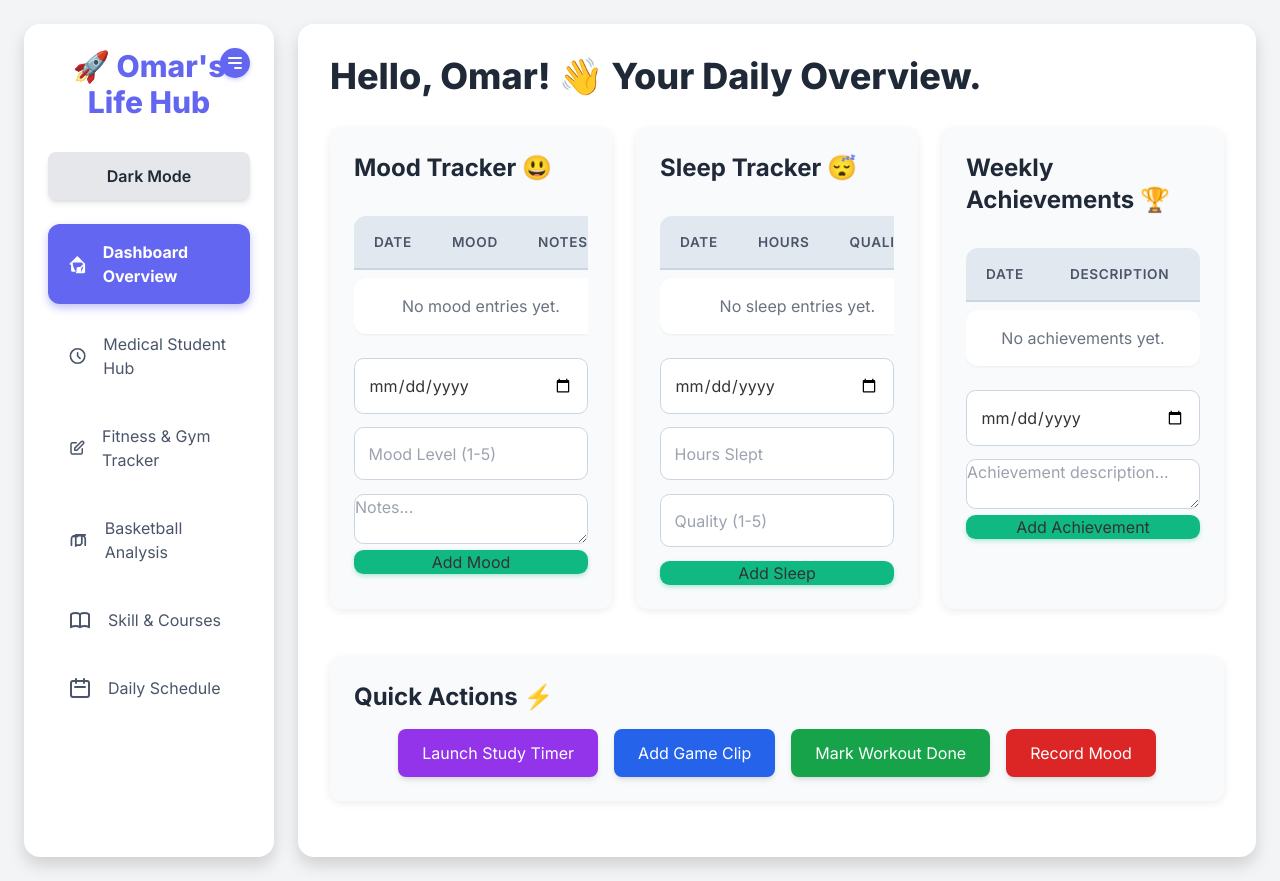
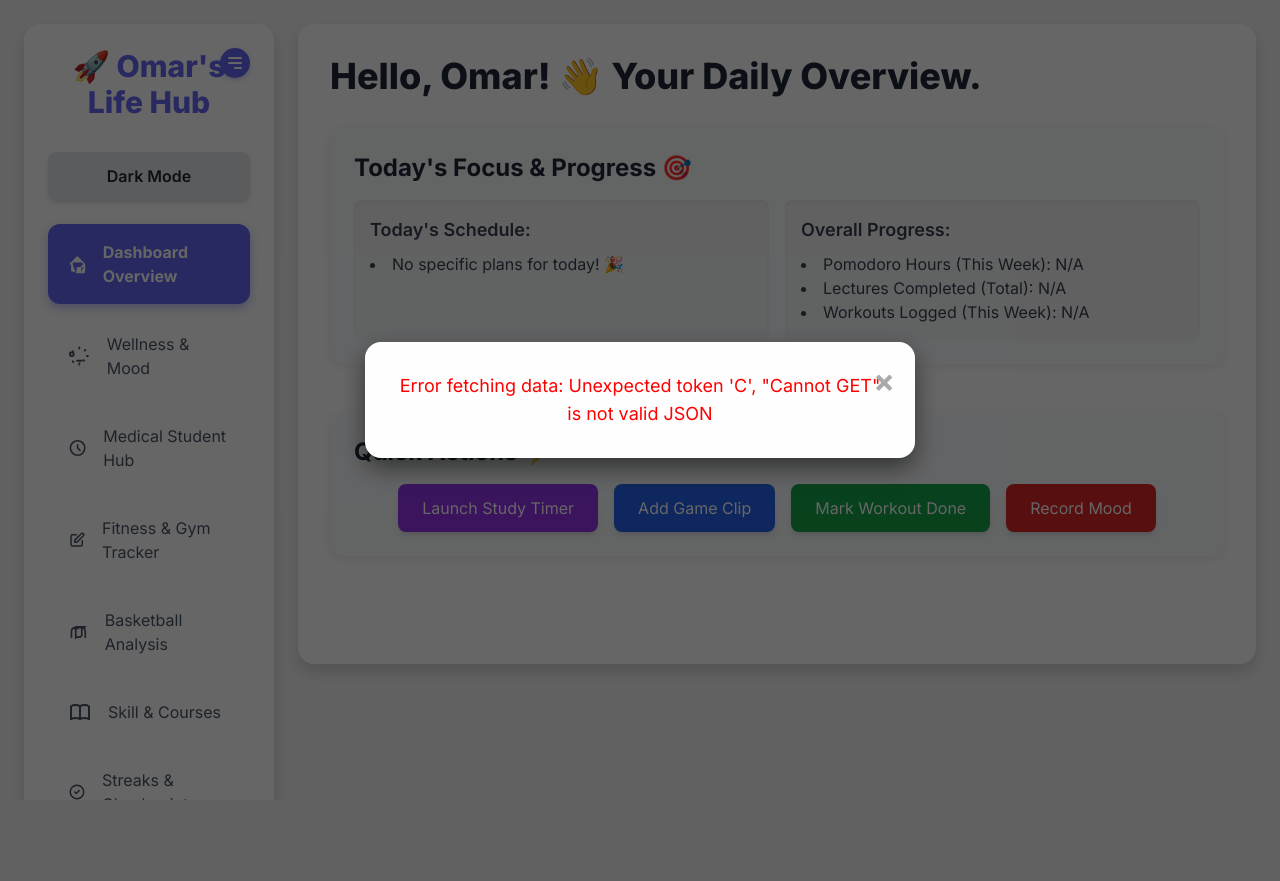
Before and after one commit to Omarelhaq-fi/omarelhaq, a Flask app: page / in a window 1280 px wide. After the commit the page ends 800 px from the top, so only its background shows below. Run offline with Flask 3, Linux system fonts and the light colour scheme; data that the repository does not hold is empty; some libraries are stand-ins or nearby versions.

Commit message:
Update index.html

```diff
--- a/templates/index.html
+++ b/templates/index.html
@@ -399,6 +399,12 @@
                         <a href="#home" class="nav-link active" data-section="home">
                             <svg class="w-6 h-6 mr-4" fill="none" stroke="currentColor" viewBox="0 0 24 24" xmlns="http://www.w3.org/2000/svg"><path stroke-linecap="round" stroke-linejoin="round" stroke-width="2" d="M3 12l2-2m0 0l7-7 7 7M5 10v10a1 1 0 001 1h3m10-11l2 2m0 0l-7 7m7-7v10a1 1 0 01-1 1h-3m-6 0a1 1 0 001-1v-4a1 1 0 011-1h2a1 1 0 011 1v4a1 1 0 001 1m-6 0h6"></path></svg>
                             <span>Dashboard Overview</span>
+                        </a>
+                    </li>
+                    <li>
+                        <a href="#wellness" class="nav-link" data-section="wellness">
+                            <svg class="w-6 h-6 mr-4" fill="none" stroke="currentColor" viewBox="0 0 24 24" xmlns="http://www.w3.org/2000/svg"><path stroke-linecap="round" stroke-linejoin="round" stroke-width="2" d="M9.663 17h4.673M12 3v1m6.364 1.636l-.707.707M21 12h-1M16.364 16.364l.707.707M12 21v-1m-6.364-1.636l-.707-.707M3 12H4M4.636 7.636l.707-.707M6 10a2 2 0 11-4 0 2 2 0 014 0z"></path></svg>
+                            <span>Wellness & Mood</span>
                         </a>
                     </li>
                     <li>
@@ -426,9 +432,9 @@
                         </a>
                     </li>
                     <li>
-                        <a href="#daily-schedule" class="nav-link" data-section="daily-schedule">
-                            <svg class="w-6 h-6 mr-4" fill="none" stroke="currentColor" viewBox="0 0 24 24" xmlns="http://www.w3.org/2000/svg"><path stroke-linecap="round" stroke-linejoin="round" stroke-width="2" d="M8 7V3m8 4V3m-9 8h10M5 21h14a2 2 0 002-2V7a2 2 0 00-2-2H5a2 2 0 00-2 2v12a2 2 0 002 2z"></path></svg>
-                            <span>Daily Schedule</span>
+                        <a href="#streaks-checkpoints" class="nav-link" data-section="streaks-checkpoints">
+                            <svg class="w-6 h-6 mr-4" fill="none" stroke="currentColor" viewBox="0 0 24 24" xmlns="http://www.w3.org/2000/svg"><path stroke-linecap="round" stroke-linejoin="round" stroke-width="2" d="M9 12l2 2 4-4m6 2a9 9 0 11-18 0 9 9 0 0118 0z"></path></svg>
+                            <span>Streaks & Checkpoints</span>
                         </a>
                     </li>
                 </ul>
@@ -444,76 +450,24 @@
                         Hello, Omar! 👋 Your Daily Overview.
                     </h2>
                     <div class="grid grid-cols-1 md:grid-cols-2 lg:grid-cols-3 gap-6">
-                        <!-- Mood Tracker Card -->
-                        <div class="card">
-                            <h3 class="text-2xl font-bold mb-4 text-gray-800 dark:text-gray-100">Mood Tracker 😃</h3>
-                            <div class="data-table-container">
-                                <table class="data-table">
-                                    <thead>
-                                        <tr>
-                                            <th>Date</th>
-                                            <th>Mood</th>
-                                            <th>Notes</th>
-                                        </tr>
-                                    </thead>
-                                    <tbody id="mood-list">
-                                        <tr><td colspan="3" class="text-center text-gray-500 dark:text-gray-400">Loading moods...</td></tr>
-                                    </tbody>
-                                </table>
-                            </div>
-                            <div class="mt-4">
-                                <input type="date" id="mood-date" class="mb-2">
-                                <input type="number" id="mood-level" placeholder="Mood Level (1-5)" min="1" max="5" class="mb-2">
-                                <textarea id="mood-notes" placeholder="Notes..." rows="2"></textarea>
-                                <button onclick="addMood()" class="add-btn w-full">Add Mood</button>
-                            </div>
-                        </div>
-
-                        <!-- Sleep Tracker Card -->
-                        <div class="card">
-                            <h3 class="text-2xl font-bold mb-4 text-gray-800 dark:text-gray-100">Sleep Tracker 😴</h3>
-                            <div class="data-table-container">
-                                <table class="data-table">
-                                    <thead>
-                                        <tr>
-                                            <th>Date</th>
-                                            <th>Hours</th>
-                                            <th>Quality</th>
-                                    </tr>
-                                </thead>
-                                <tbody id="sleep-list">
-                                    <tr><td colspan="3" class="text-center text-gray-500 dark:text-gray-400">Loading sleep data...</td></tr>
-                                </tbody>
-                            </table>
-                        </div>
-                        <div class="mt-4">
-                            <input type="date" id="sleep-date" class="mb-2">
-                            <input type="number" id="hours-slept" placeholder="Hours Slept" step="0.1" class="mb-2">
-                            <input type="number" id="sleep-quality" placeholder="Quality (1-5)" min="1" max="5" class="mb-2">
-                            <button onclick="addSleep()" class="add-btn w-full">Add Sleep</button>
-                        </div>
-                    </div>
-
-                    <!-- Achievements Card -->
-                    <div class="card">
-                        <h3 class="text-2xl font-bold mb-4 text-gray-800 dark:text-gray-100">Weekly Achievements 🏆</h3>
-                        <div class="data-table-container">
-                            <table class="data-table">
-                                <thead>
-                                    <tr>
-                                        <th>Date</th>
-                                        <th>Description</th>
-                                    </tr>
-                                </thead>
-                                <tbody id="achievements-list">
-                                    <tr><td colspan="2" class="text-center text-gray-500 dark:text-gray-400">Loading achievements...</td></tr>
-                                </tbody>
-                            </table>
-                        </div>
-                        <div class="mt-4">
-                            <input type="date" id="achievement-date" class="mb-2">
-                            <textarea id="achievement-description" placeholder="Achievement description..." rows="2"></textarea>
-                            <button onclick="addAchievement()" class="add-btn w-full">Add Achievement</button>
+                        <!-- Today's Summary Card -->
+                        <div class="card col-span-full">
+                            <h3 class="text-2xl font-bold mb-4 text-gray-800 dark:text-gray-100">Today's Focus & Progress 🎯</h3>
+                            <div id="today-summary" class="grid grid-cols-1 md:grid-cols-2 gap-4 text-gray-700 dark:text-gray-300">
+                                <div class="bg-gray-100 dark:bg-gray-700 p-4 rounded-lg shadow-inner">
+                                    <h4 class="font-semibold text-lg mb-2">Today's Schedule:</h4>
+                                    <ul id="today-schedule-list" class="list-disc list-inside">
+                                        <li>Loading...</li>
+                                    </ul>
+                                </div>
+                                <div class="bg-gray-100 dark:bg-gray-700 p-4 rounded-lg shadow-inner">
+                                    <h4 class="font-semibold text-lg mb-2">Overall Progress:</h4>
+                                    <ul id="overall-progress-summary" class="list-disc list-inside">
+                                        <li>Pomodoro Hours (This Week): <span id="summary-pomodoro-hours">0</span></li>
+                                        <li>Lectures Completed (Total): <span id="summary-lectures-completed">0</span></li>
+                                        <li>Workouts Logged (This Week): <span id="summary-workouts-logged">0</span></li>
+                                    </ul>
+                                </div>
                             </div>
                         </div>
 
@@ -526,6 +480,61 @@
                                 <button class="bg-green-600 hover:bg-green-700 text-white py-3 px-6 rounded-lg shadow-md hover:shadow-lg">Mark Workout Done</button>
                                 <button class="bg-red-600 hover:bg-red-700 text-white py-3 px-6 rounded-lg shadow-md hover:shadow-lg">Record Mood</button>
                             </div>
+                        </div>
+                    </div>
+                </section>
+
+                <!-- Wellness & Mood Section (NEW) -->
+                <section id="wellness" class="dashboard-section hidden">
+                    <h2 class="text-3xl font-bold text-gray-800 dark:text-gray-100 mb-6">Wellness & Mood ✨</h2>
+                    <div class="grid grid-cols-1 md:grid-cols-2 gap-6">
+                        <!-- Mood Tracker Card -->
+                        <div class="card">
+                            <h3 class="text-2xl font-bold mb-4 text-gray-800 dark:text-gray-100">Mood Tracker 😃</h3>
+                            <div class="data-table-container">
+                                <table class="data-table">
+                                    <thead>
+                                        <tr>
+                                            <th>Date</th>
+                                            <th>Mood</th>
+                                            <th>Notes</th>
+                                        </tr>
+                                    </thead>
+                                    <tbody id="mood-list">
+                                        <tr><td colspan="3" class="text-center text-gray-500 dark:text-gray-400">Loading moods...</td></tr>
+                                    </tbody>
+                                </table>
+                            </div>
+                            <div class="mt-4">
+                                <input type="date" id="mood-date" class="mb-2">
+                                <input type="number" id="mood-level" placeholder="Mood Level (1-5)" min="1" max="5" class="mb-2">
+                                <textarea id="mood-notes" placeholder="Notes..." rows="2"></textarea>
+                                <button onclick="addMood()" class="add-btn w-full">Add Mood</button>
+                            </div>
+                        </div>
+
+                        <!-- Sleep Tracker Card -->
+                        <div class="card">
+                            <h3 class="text-2xl font-bold mb-4 text-gray-800 dark:text-gray-100">Sleep Tracker 😴</h3>
+                            <div class="data-table-container">
+                                <table class="data-table">
+                                    <thead>
+                                        <tr>
+                                            <th>Date</th>
+                                            <th>Hours</th>
+                                            <th>Quality</th>
+                                    </tr>
+                                </thead>
+                                <tbody id="sleep-list">
+                                    <tr><td colspan="3" class="text-center text-gray-500 dark:text-gray-400">Loading sleep data...</td></tr>
+                                </tbody>
+                            </table>
+                        </div>
+                        <div class="mt-4">
+                            <input type="date" id="sleep-date" class="mb-2">
+                            <input type="number" id="hours-slept" placeholder="Hours Slept" step="0.1" class="mb-2">
+                            <input type="number" id="sleep-quality" placeholder="Quality (1-5)" min="1" max="5" class="mb-2">
+                            <button onclick="addSleep()" class="add-btn w-full">Add Sleep</button>
                         </div>
                     </div>
                 </section>
@@ -940,13 +949,13 @@
                     </div>
                 </section>
 
-            <!-- Daily Schedule & Routine Section -->
-            <section id="daily-schedule" class="dashboard-section hidden">
-                <h2 class="text-3xl font-bold text-gray-800 dark:text-gray-100 mb-6">Daily Schedule & Routine 📅</h2>
-
-                <!-- Morning Routine -->
+                <!-- Streaks & Checkpoints Section (NEW) -->
+                <section id="streaks-checkpoints" class="dashboard-section hidden">
+                    <h2 class="text-3xl font-bold text-gray-800 dark:text-gray-100 mb-6">Streaks & Checkpoints ✅🔥</h2>
+
+                    <!-- Daily Schedule & Routine -->
                     <div class="card">
-                    <h3 class="text-2xl font-bold mb-4 text-gray-800 dark:text-gray-100">Morning Routine ☀️</h3>
+                        <h3 class="text-2xl font-bold mb-4 text-gray-800 dark:text-gray-100">Daily Schedule & Routine 📅</h3>
                         <div class="data-table-container">
                             <table class="data-table">
                                 <thead>
@@ -956,7 +965,7 @@
                                     </tr>
                                 </thead>
                                 <tbody id="daily-schedule-list">
-                                <tr><td colspan="2" class="text-center text-gray-500 dark:text-gray-400 py-4">No daily schedule entries yet.</td></tr>
+                                    <tr><td colspan="2" class="text-center text-gray-500 dark:text-gray-400 py-4">Loading daily schedule...</td></tr>
                                 </tbody>
                             </table>
                         </div>
@@ -1023,6 +1032,7 @@
                 </section>
             </main>
         </div>
+    </div>
 
     <!-- Message Box Modal -->
     <div id="messageModal" class="modal">
@@ -1052,6 +1062,10 @@
                 htmlElement.classList.remove('dark');
                 localStorage.setItem('theme', 'light');
                 darkModeToggle.textContent = 'Dark Mode';
+            }
+            // Re-render chart to update colors if chart is visible
+            if (document.getElementById('medical').classList.contains('dashboard-section')) {
+                loadProgressCharts();
             }
         }
 
@@ -1230,9 +1244,11 @@
         async function loadSectionData(sectionId) {
             switch (sectionId) {
                 case 'home':
+                    await loadTodaySummary(); // New summary data for home
+                    break;
+                case 'wellness': // New wellness section
                     await loadMoods();
                     await loadSleepData();
-                    await loadAchievements();
                     break;
                 case 'medical':
                     await loadStudyPlans();
@@ -1255,10 +1271,11 @@
                     await loadCourses();
                     await loadSkillGoals();
                     break;
-                case 'daily-schedule':
+                case 'streaks-checkpoints': // New streaks section
                     await loadDailySchedule();
                     await loadTimeBlocking();
                     await loadConsistencyScore();
+                    await loadAchievements(); // Achievements also moved here for consistency
                     break;
                 default:
                     break;
@@ -1266,6 +1283,35 @@
         }
 
         // --- Home Section Functions ---
+        async function loadTodaySummary() {
+            const summaryData = await fetchData('/api/today_summary');
+            const todayScheduleList = document.getElementById('today-schedule-list');
+            const summaryPomodoroHours = document.getElementById('summary-pomodoro-hours');
+            const summaryLecturesCompleted = document.getElementById('summary-lectures-completed');
+            const summaryWorkoutsLogged = document.getElementById('summary-workouts-logged');
+
+            todayScheduleList.innerHTML = '';
+            if (summaryData && summaryData.today_schedule && summaryData.today_schedule.length > 0) {
+                summaryData.today_schedule.forEach(item => {
+                    todayScheduleList.innerHTML += `<li>${item.time_slot ? item.time_slot + ': ' : ''}${item.activity || item.topic}</li>`;
+                });
+            } else {
+                todayScheduleList.innerHTML = '<li>No specific plans for today! 🎉</li>';
+            }
+
+            if (summaryData && summaryData.overall_progress) {
+                summaryPomodoroHours.textContent = summaryData.overall_progress.pomodoro_hours_this_week.toFixed(1);
+                summaryLecturesCompleted.textContent = summaryData.overall_progress.total_lectures_completed;
+                summaryWorkoutsLogged.textContent = summaryData.overall_progress.workouts_this_week;
+            } else {
+                summaryPomodoroHours.textContent = 'N/A';
+                summaryLecturesCompleted.textContent = 'N/A';
+                summaryWorkoutsLogged.textContent = 'N/A';
+            }
+        }
+
+
+        // --- Wellness & Mood Section Functions ---
         async function loadMoods() {
             const moods = await fetchData('/api/mood_tracker');
             const moodListTbody = document.getElementById('mood-list');
@@ -1346,43 +1392,6 @@
             }
         }
 
-        async function loadAchievements() {
-            const achievements = await fetchData('/api/achievements');
-            const achievementsListTbody = document.getElementById('achievements-list');
-            achievementsListTbody.innerHTML = '';
-            if (achievements && achievements.length > 0) {
-                achievements.forEach(achievement => {
-                    achievementsListTbody.innerHTML += `
-                        <tr>
-                            <td>${achievement.achievement_date}</td>
-                            <td>${achievement.description}</td>
-                        </tr>
-                    `;
-                });
-            } else {
-                achievementsListTbody.innerHTML = `<tr><td colspan="2" class="text-center text-gray-500 dark:text-gray-400 py-4">No achievements yet.</td></tr>`;
-            }
-        }
-
-        async function addAchievement() {
-            const achievementDate = document.getElementById('achievement-date').value;
-            const description = document.getElementById('achievement-description').value;
-
-            if (!achievementDate || !description) {
-                showMessage('Please fill in achievement date and description.', 'error');
-                return;
-            }
-
-            const data = { achievement_date: achievementDate, description: description };
-            const result = await postData('/api/achievements', data);
-            if (result) {
-                showMessage('Achievement added successfully!', 'success');
-                document.getElementById('achievement-date').value = '';
-                document.getElementById('achievement-description').value = '';
-                await loadAchievements();
-            }
-        }
-
         // --- Pomodoro Timer Functions ---
         let workMinutesInput = document.getElementById('work-minutes');
         let breakMinutesInput = document.getElementById('break-minutes');
@@ -1416,6 +1425,7 @@
                     is_work_session: true
                 });
                 await loadProgressCharts(); // Refresh chart after recording session
+                await loadTodaySummary(); // Update summary if pomodoro hours are included
 
                 currentTime = parseInt(breakMinutesInput.value) * 60;
                 timerStatus.textContent = "Break Time!";
@@ -1508,8 +1518,7 @@
                 document.getElementById('study-topic').value = '';
                 document.getElementById('study-resource').value = '';
                 await loadStudyPlans();
-                // No direct chart update here, as study plans themselves don't directly map to chart metrics.
-                // Chart updates when pomodoro/lectures are done or manual hours added.
+                await loadTodaySummary(); // Update summary if new plans affect it
             }
         }
 
@@ -1518,6 +1527,7 @@
             if (result) {
                 showMessage(`Study plan marked as ${isCompleted ? 'completed' : 'pending'}!`, 'success');
                 await loadStudyPlans();
+                await loadTodaySummary(); // Update summary if completion affects it
             }
         }
 
@@ -1526,6 +1536,7 @@
             if (result) {
                 showMessage('Study plan deleted successfully!', 'success');
                 await loadStudyPlans();
+                await loadTodaySummary(); // Update summary if deletion affects it
             }
         }
 
@@ -1577,6 +1588,7 @@
                 document.getElementById('subject-description').value = '';
                 await loadSubjects();
                 await loadProgressCharts(); // Update chart on new subject (though counts are 0 initially)
+                await loadTodaySummary(); // Update summary
             }
         }
 
@@ -1586,6 +1598,7 @@
                 showMessage('Lecture marked as complete!', 'success');
                 await loadSubjects();
                 await loadProgressCharts();
+                await loadTodaySummary(); // Update summary
                 if (result.achievement_unlocked) {
                     showMessage(`Achievement Unlocked: ${result.achievement_description}!`, 'success');
                     await loadAchievements(); // Refresh achievements if a new one was added
@@ -1599,6 +1612,7 @@
                 showMessage('New lecture added to subject!', 'success');
                 await loadSubjects();
                 await loadProgressCharts();
+                await loadTodaySummary(); // Update summary
             }
         }
 
@@ -1826,6 +1840,7 @@
                 document.getElementById('muscle-soreness').value = '';
                 document.getElementById('workout-notes').value = '';
                 await loadWorkouts();
+                await loadTodaySummary(); // Update summary
             }
         }
 
@@ -2208,7 +2223,43 @@
             }
         }
 
-        // --- Daily Schedule & Routine Functions ---
+        // --- Streaks & Checkpoints Section Functions ---
+        async function loadAchievements() {
+            const achievements = await fetchData('/api/achievements');
+            const achievementsListTbody = document.getElementById('achievements-list');
+            achievementsListTbody.innerHTML = '';
+            if (achievements && achievements.length > 0) {
+                achievements.forEach(achievement => {
+                    achievementsListTbody.innerHTML += `
+                        <tr>
+                            <td>${achievement.achievement_date}</td>
+                            <td>${achievement.description}</td>
+                        </tr>
+                    `;
+                });
+            } else {
+                achievementsListTbody.innerHTML = `<tr><td colspan="2" class="text-center text-gray-500 dark:text-gray-400 py-4">No achievements yet.</td></tr>`;
+            }
+        }
+        async function addAchievement() {
+            const achievementDate = document.getElementById('achievement-date').value;
+            const description = document.getElementById('achievement-description').value;
+
+            if (!achievementDate || !description) {
+                showMessage('Please fill in achievement date and description.', 'error');
+                return;
+            }
+
+            const data = { achievement_date: achievementDate, description: description };
+            const result = await postData('/api/achievements', data);
+            if (result) {
+                showMessage('Achievement added successfully!', 'success');
+                document.getElementById('achievement-date').value = '';
+                document.getElementById('achievement-description').value = '';
+                await loadAchievements();
+            }
+        }
+
         async function loadDailySchedule() {
             const schedule = await fetchData('/api/daily_schedule');
             const dailyScheduleListTbody = document.getElementById('daily-schedule-list');
```
Lines whose indentation alone changed are shown as unchanged.
